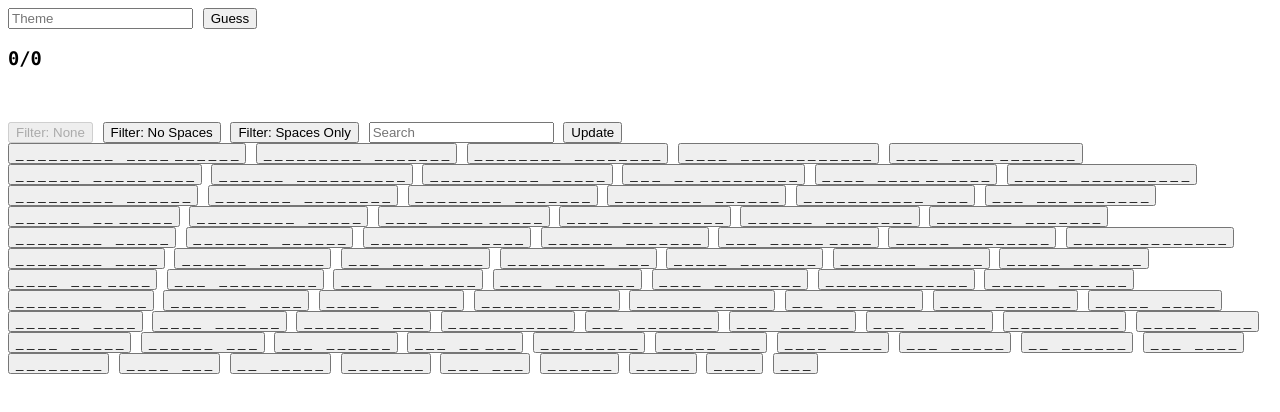
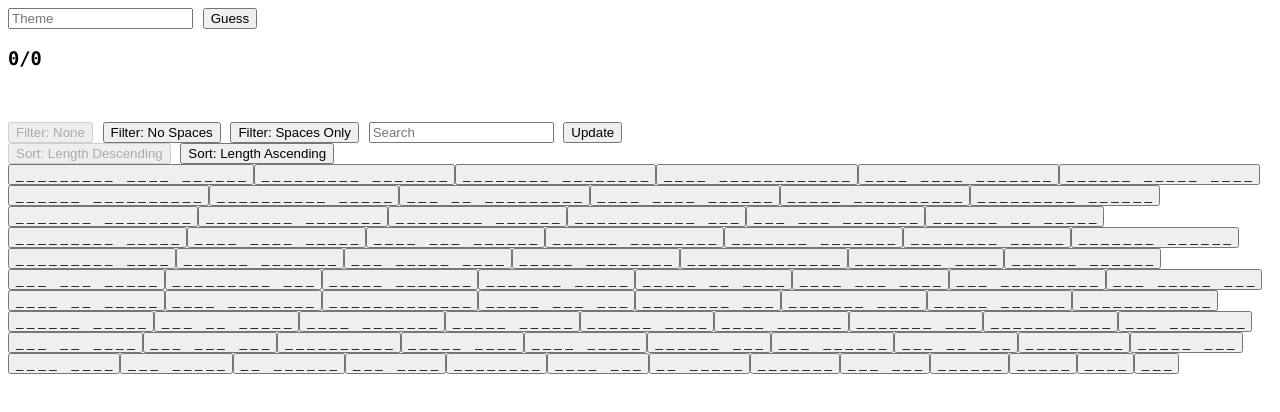
Before and after one commit to RegexMC/GTBHintPractice, a plain HTML site: page index.html in a window 1280 px wide. Drawn offline with Linux system fonts and the light colour scheme.

Commit message:
add sorting
yes i know you cant sort & filter

```diff
--- a/index.html
+++ b/index.html
@@ -26,6 +26,9 @@
 		<input type="button" id="spacefilter" value="Filter: Spaces Only" onclick="spacesFilter()" />
 		<input type="text" id="search" placeholder="Search" />
 		<input type="button" value="Update" onclick="filterHints()" />
+		<br />
+		<input type="button" id="sortlengthdesc" value="Sort: Length Descending" onclick="sortLengthDesc()" />
+		<input type="button" id="sortlengthasc" value="Sort: Length Ascending" onclick="sortLengthAsc()" />
 
 		<div id="choices"></div>
 	</body>
--- a/index.js
+++ b/index.js
@@ -1711,6 +1711,8 @@ const wordList = [
 	"chef hat"
 ];
 
+let searchInput = document.getElementById("search");
+
 const spaceRegex = new RegExp("[^ ]", "g");
 const sortedThemes = wordList.sort(function (a, b) {
 	return b.length - a.length;
@@ -1720,10 +1722,11 @@ const hints = sortedThemes
 	.map((word) => word.replace(spaceRegex, "_"))
 	.filter((value, index, array) => array.indexOf(value) === index);
 const hintsFormatted = sortedThemes
-	.map((word) => word.replace(spaceRegex, "_ ").replace("  ", "    ").trim())
+	.map((word) => word.replace(spaceRegex, "_ ").replaceAll("  ", "    ").trim())
 	.filter((value, index, array) => array.indexOf(value) === index);
 
 const choicesDiv = document.getElementById("choices");
+document.getElementById("sortlengthdesc").disabled = true;
 noFilter();
 
 let selectedHint = "";
@@ -1741,9 +1744,7 @@ function noFilter() {
 	choicesDiv.innerHTML = "";
 
 	hintsFormatted.forEach((hint) => {
-		choicesDiv.innerHTML += `
-			<input type="button" id="${hint}" onclick="selectHint(this)" value="${hint}"/>
-		`;
+		choicesDiv.innerHTML += `<input type="button" id="${hint}" onclick="selectHint(this)" value="${hint}"/>`;
 	});
 }
 
@@ -1757,9 +1758,7 @@ function noSpacesFilter() {
 	hintsFormatted
 		.filter((hint) => !hint.includes("    "))
 		.forEach((hint) => {
-			choicesDiv.innerHTML += `
-		<input type="button" id="${hint}" onclick="selectHint(this)" value="${hint}"/>
-	`;
+			choicesDiv.innerHTML += `<input type="button" id="${hint}" onclick="selectHint(this)" value="${hint}"/>`;
 		});
 }
 
@@ -1773,13 +1772,43 @@ function spacesFilter() {
 	hintsFormatted
 		.filter((hint) => hint.includes("    "))
 		.forEach((hint) => {
-			choicesDiv.innerHTML += `
-		<input type="button" id="${hint}" onclick="selectHint(this)" value="${hint}"/>
-	`;
+			choicesDiv.innerHTML += `<input type="button" id="${hint}" onclick="selectHint(this)" value="${hint}"/>`;
 		});
 }
 
-let searchInput = document.getElementById("search");
+function sortLengthAsc() {
+	document.getElementById("sortlengthasc").disabled = true;
+	document.getElementById("sortlengthdesc").disabled = false;
+	choicesDiv.innerHTML = "";
+	wordList
+		.sort(function (a, b) {
+			return a.length - b.length;
+		})
+		.map((word) => word.replace(spaceRegex, "_ ").replaceAll("  ", "    ").trim())
+		.filter((value, index, array) => array.indexOf(value) === index)
+		.forEach((hint) => {
+			choicesDiv.innerHTML += `<input type="button" id="${hint}" onclick="selectHint(this)" value="${hint}"/>`;
+		});
+	filterHints();
+}
+
+function sortLengthDesc() {
+	document.getElementById("sortlengthasc").disabled = false;
+	document.getElementById("sortlengthdesc").disabled = true;
+
+	choicesDiv.innerHTML = "";
+	wordList
+		.sort(function (a, b) {
+			return b.length - a.length;
+		})
+		.map((word) => word.replace(spaceRegex, "_ ").replaceAll("  ", "    ").trim())
+		.filter((value, index, array) => array.indexOf(value) === index)
+		.forEach((hint) => {
+			choicesDiv.innerHTML += `<input type="button" id="${hint}" onclick="selectHint(this)" value="${hint}"/>`;
+		});
+	filterHints();
+}
+
 searchInput.addEventListener("keyup", function (event) {
 	filterHints();
 });
@@ -1789,12 +1818,10 @@ function filterHints() {
 	const filter = searchInput.value.trim();
 
 	hints
-		.filter((hint) => hint.trim() == filter)
+		.filter((hint) => (filter != "" ? hint.trim() == filter : true))
 		.forEach((hint) => {
 			let formattedHint = hintsFormatted[hints.indexOf(hint)];
-			choicesDiv.innerHTML += `
-		<input type="button" id="${formattedHint}" onclick="selectHint(this)" value="${formattedHint}"/>
-	`;
+			choicesDiv.innerHTML += `<input type="button" id="${formattedHint}" onclick="selectHint(this)" value="${formattedHint}"/>`;
 		});
 }
 
@@ -1814,6 +1841,8 @@ function selectHint(el) {
 		let regex = new RegExp(`^${selectedHint.replace(/_/g, "\\S")}$`);
 		return regex.test(element);
 	});
+
+	console.log(matchingThemes);
 
 	document.getElementById("guess").setAttribute("maxlength", selectedHint.length);
 	document.getElementById("progress").innerText = `${correct}/${matchingThemes.length}`;
```
